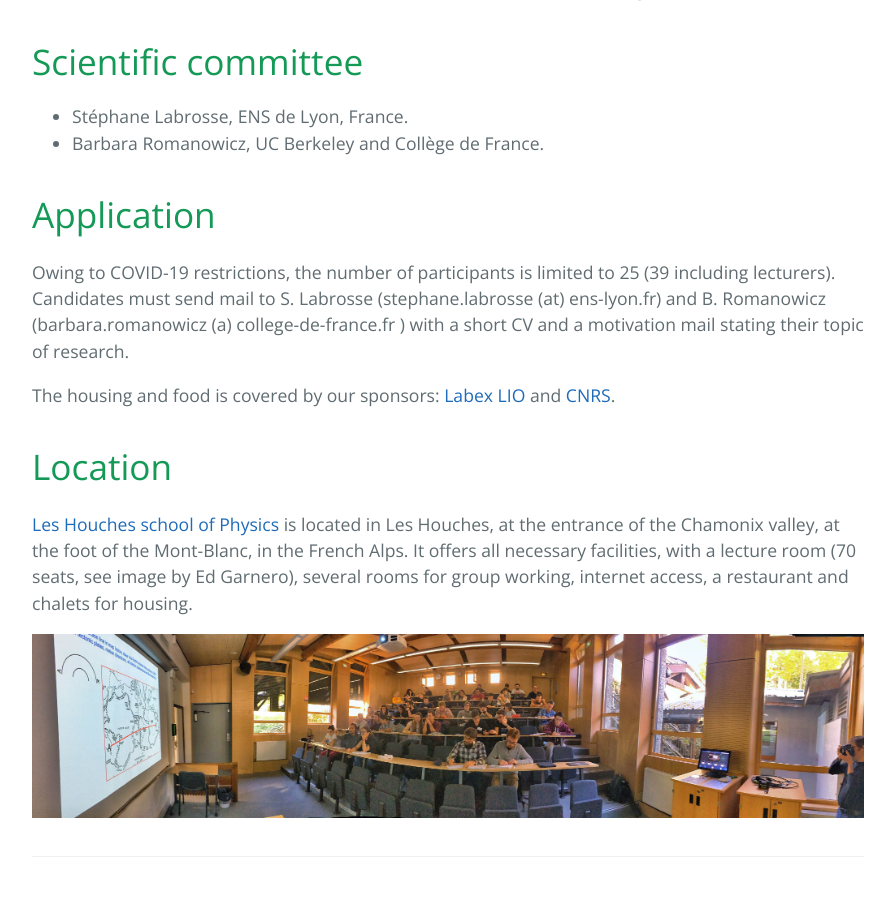
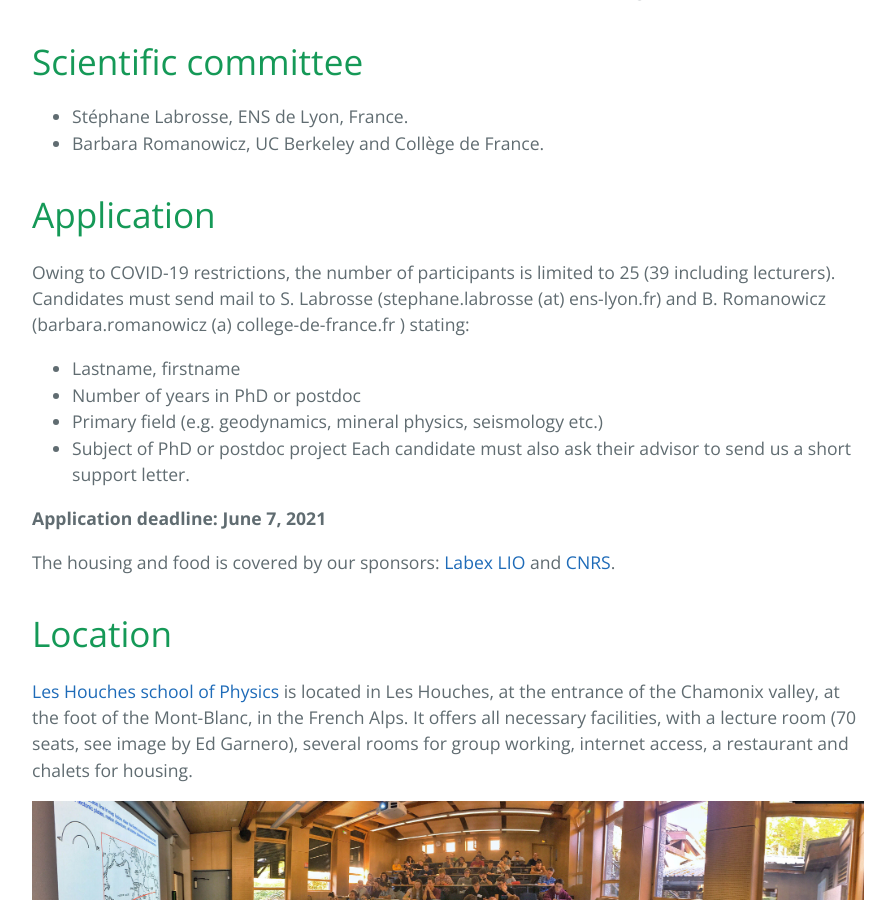
Before and after one commit to GeophysicsHouches2021/GeophysicsHouches2021.github.io, a Jekyll site: the page built from index.md, in a window 1280 px wide and 900 px high, scrolled down 1796 px. Shown: the whole window, without its empty margins (192-1087 px from the left). Built offline with Jekyll 4.4.1, drawn with Linux system fonts in a browser that asks for light colours.

Commit message:
modifies application procedure

```diff
--- a/index.md
+++ b/index.md
@@ -63,8 +63,15 @@ external solar system.
 Owing to COVID-19 restrictions, the number of participants is limited
 to 25 (39 including lecturers). Candidates must send mail to
 S. Labrosse (stephane.labrosse (at) ens-lyon.fr) and B. Romanowicz
-(barbara.romanowicz (a) college-de-france.fr ) with a short CV and a motivation mail
-stating their topic of research.
+(barbara.romanowicz (a) college-de-france.fr ) stating:
+* Lastname, firstname
+* Number of years in PhD or postdoc
+* Primary field (e.g. geodynamics, mineral physics, seismology etc.)
+* Subject of PhD or postdoc project
+Each candidate must also ask their advisor to send us a short support
+letter.
+
+**Application deadline: June 7, 2021**
 
 The housing and food is covered by our sponsors: [Labex LIO](https://lio.universite-lyon.fr/) and [CNRS](http://www.cnrs.fr/en).
 
```
